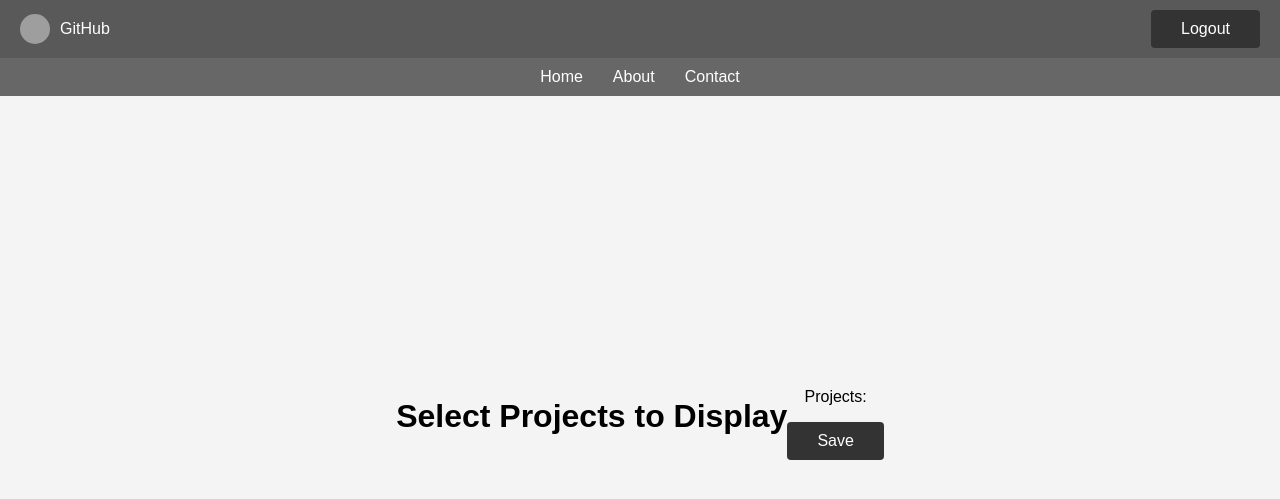
After one commit to KSHan29/Portfoliolify, a Django app: page /select-projects/ in a window 1280 px wide. The commit adds this page. Shown: the top 499 px of the page. Run offline with Django 4.2, Linux system fonts and the light colour scheme; the visitor is signed in with stand-in values (Sample User, id 1); data that the repository does not hold is empty; grey boxes are pictures that could not be loaded.

Commit message:
Implement backbone for selection of projects

```diff
--- /dev/null
+++ b/Portfoliolify/githubDisplay/forms.py
@@ -0,0 +1,22 @@
+from django import forms
+from .models import Project
+
+class ProjectSelectionForm(forms.Form):
+    projects = forms.ModelMultipleChoiceField(
+        queryset=Project.objects.none(),
+        widget=forms.CheckboxSelectMultiple,
+        required=False
+    )
+
+    def __init__(self, *args, **kwargs):
+        user = kwargs.pop('user', None)
+        super().__init__(*args, **kwargs)
+        if user:
+            self.fields['projects'].queryset = Project.objects.filter(owner=user)
+            self.fields['projects'].initial = user.userprofile.selected_projects.all()
+
+
+    def save(self, user):
+        selected_projects = self.cleaned_data['projects']
+        user.userprofile.selected_projects.set(selected_projects)
+        user.userprofile.save()
--- a/Portfoliolify/githubDisplay/models.py
+++ b/Portfoliolify/githubDisplay/models.py
@@ -16,6 +16,7 @@ class Project(models.Model):
 class UserProfile(models.Model):
     user = models.OneToOneField(User, on_delete=models.CASCADE)
     has_synced = models.BooleanField(default=False)
+    selected_projects = models.ManyToManyField(Project, blank=True)
 
 # Automatically create or update UserProfile whenever a User is created or updated
 @receiver(post_save, sender=User)
--- a/Portfoliolify/githubDisplay/static/githubDisplay/css/home.css
+++ b/Portfoliolify/githubDisplay/static/githubDisplay/css/home.css
@@ -22,10 +22,6 @@ h2 {
   margin-top: 0;
 }
 
-.logo {
-  border-radius: 50%;
-}
-
 .logo-container {
   margin-bottom: 20px;
   border-radius: 15px;
--- /dev/null
+++ b/Portfoliolify/githubDisplay/templates/githubDisplay/project_selection.html
@@ -0,0 +1,17 @@
+{% extends 'base.html' %} {% load static %}
+
+<!-- prettier-ignore -->
+{% block extra_css %}
+<link rel="stylesheet" href="{% static 'githubDisplay/css/home.css' %}" />
+{% endblock %}
+
+<!-- prettier-ignore -->
+{% block title %}Home{% endblock %}
+
+{% block content %}
+<h1>Select Projects to Display</h1>
+<form method="POST">
+  {% csrf_token %} {{ form.as_p }}
+  <button type="submit" class="button">Save</button>
+</form>
+{% endblock %}
--- a/Portfoliolify/githubDisplay/templates/githubDisplay/projects.html
+++ b/Portfoliolify/githubDisplay/templates/githubDisplay/projects.html
@@ -11,6 +11,8 @@
 {% block content %}
 <div class="container">
   <h1>GitHub Projects</h1>
+  <a href="{% url 'select_projects' %}" class="button edit-button">Edit</a>
+  <a href="{% url 'sync_projects' %}" class="button sync-button">Sync</a>
   {% if projects %}
   <div id="projects-wrapper">
     <div id="projects-container">
@@ -44,8 +46,8 @@
     </div>
     {% else %}
     <div class="no-projects">
-      No projects found, start making some then click the button below to
-      update!
+      No projects found, check your selections or start making some then click
+      the button below to update!
     </div>
     <button
       class="button"
--- a/Portfoliolify/githubDisplay/urls.py
+++ b/Portfoliolify/githubDisplay/urls.py
@@ -7,4 +7,5 @@ urlpatterns = [
     path('api/profile/', views.profile_data_view, name='get_profile'),
     path('sync/', views.sync_projects_view, name='sync_projects'),
     path('projects/', views.user_projects_view, name='user_projects'),
+    path('select-projects/', views.project_selection_view, name='select_projects'),
 ]
--- a/Portfoliolify/githubDisplay/views.py
+++ b/Portfoliolify/githubDisplay/views.py
@@ -6,6 +6,8 @@ from django.contrib import messages
 from social_django.models import UserSocialAuth
 from .models import Project, UserProfile
 from .utils import get_github_access_token, check_user_logged_in
+from .forms import ProjectSelectionForm
+
 
 
 @login_required
@@ -46,6 +48,7 @@ def sync_projects_view(request):
 
     if response.status_code == 200:
         repos = response.json()
+        synced_projects = []
         for repo in repos:
             repo_name = repo['name']
             owner = repo['owner']['login']
@@ -54,7 +57,7 @@ def sync_projects_view(request):
             image_response = requests.head(image_url)
             if image_response.status_code != 200:
                 image_url = '/static/images/Portfoliolify.png'
-            Project.objects.update_or_create(
+            project, created = Project.objects.update_or_create(
                 owner=request.user,
                 img_url=image_url,
                 html_url=repo['html_url'],
@@ -63,11 +66,20 @@ def sync_projects_view(request):
                     'description': repo['description'],
                 }
             )
+            synced_projects.append(project)
+
 
         # Profile synced
-            profile = request.user.userprofile
-            profile.has_synced = True
-            profile.save()
+        profile = request.user.userprofile
+        profile.has_synced = True
+        current_selected_projects = profile.selected_projects.all()
+        if current_selected_projects.exists():
+            current_selected_ids = current_selected_projects.values_list('id', flat=True)
+            new_selected_projects = [project for project in synced_projects if project.id in current_selected_ids]
+            profile.selected_projects.set(new_selected_projects)
+        else:
+            profile.selected_projects.set(synced_projects)
+        profile.save()
     else:
         messages.error(request, "Failed to fetch repositories from GitHub.")
 
@@ -77,7 +89,21 @@ def sync_projects_view(request):
 @login_required
 def user_projects_view(request):
     query = request.GET.get('q')
-    projects = Project.objects.filter(owner=request.user)
+    projects = request.user.userprofile.selected_projects.all()
+
+    # projects = Project.objects.filter(owner=request.user)
     if query:
         projects = projects.filter(name__icontains=query)
     return render(request, 'gitHubDisplay/projects.html', {'projects': projects, 'query': query})
+
+@login_required
+def project_selection_view(request):
+    if request.method == 'POST':
+        form = ProjectSelectionForm(request.POST, user=request.user)
+        if form.is_valid():
+            form.save(request.user)
+            return redirect('user_projects')
+    else:
+        form = ProjectSelectionForm(user=request.user)
+
+    return render(request, 'gitHubDisplay/project_selection.html', {'form': form})
--- a/Portfoliolify/static/css/global.css
+++ b/Portfoliolify/static/css/global.css
@@ -23,3 +23,7 @@ body {
 button:hover {
   background-color: gray;
 }
+
+.logo {
+  border-radius: 50%;
+}
--- a/Portfoliolify/templates/nav.html
+++ b/Portfoliolify/templates/nav.html
@@ -35,7 +35,7 @@
           alt="GitHub Profile"
           id="github-avatar"
         />
-        <div id="user-name">{{ user.username }}!</div>
+        <div id="user-name">{{ user.username }}</div>
       </div>
     </a>
     {% endif %}
```
Also changed, not shown: Portfoliolify/githubDisplay/migrations/0004_project_show.py (added), Portfoliolify/githubDisplay/migrations/0005_userprofile_selected_projects.py (added), Portfoliolify/githubDisplay/migrations/0006_remove_project_show.py (added).
